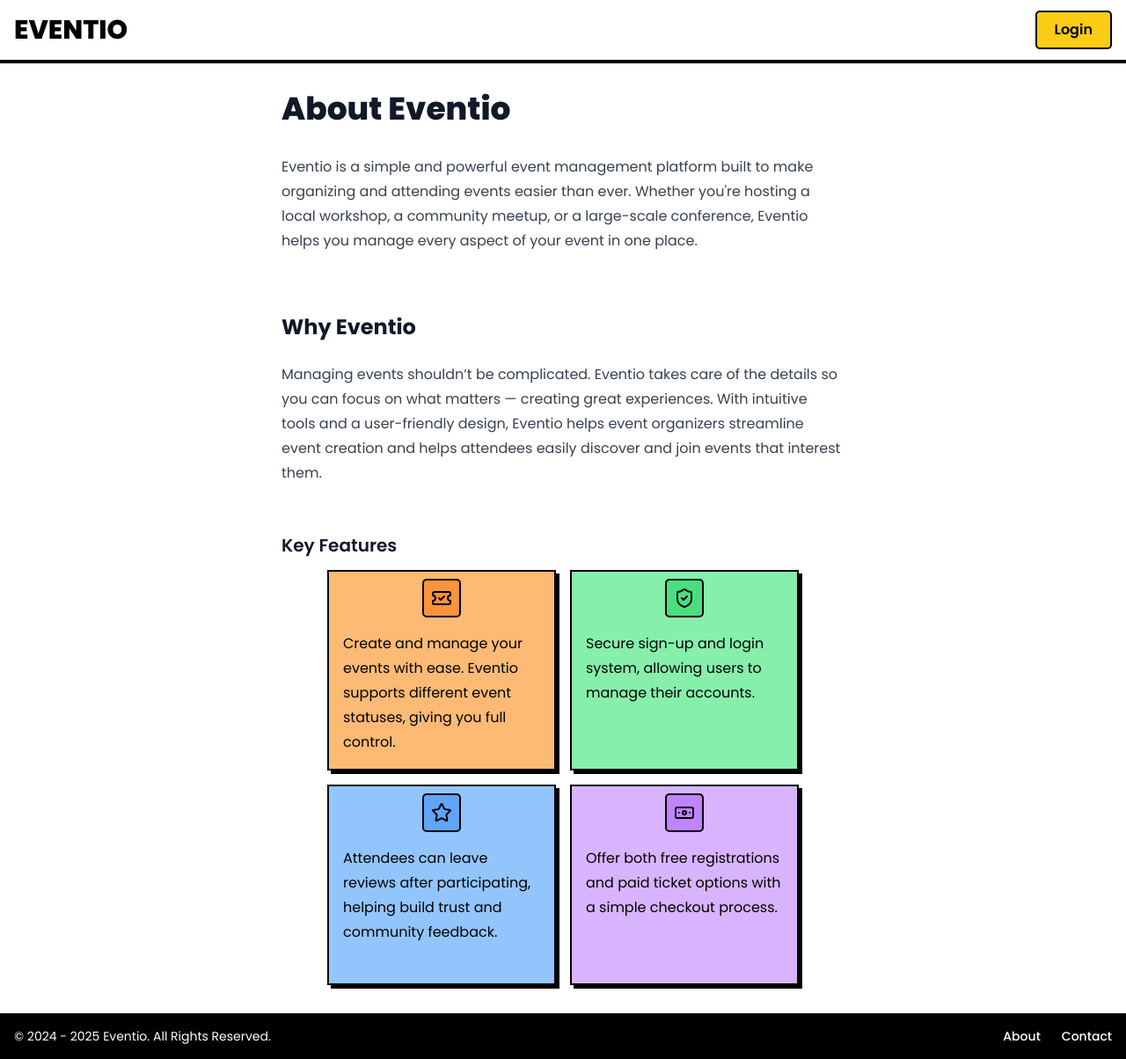
After one commit to MadGotten/Eventio, a Django app: template Eventio/events/templates/about.html in a window 1280 px wide. The commit adds this page. Shown: the whole page at 88% size. Run offline with Django 5.2, Linux system fonts and the light colour scheme; the template is opened without the code that fills it, so the values that code supplies are empty; style sheets or scripts are compiled from the project's sources; some libraries are stand-ins or nearby versions.

Commit message:
Add About and Contact pages with form handling

```diff
--- a/Eventio/events/forms.py
+++ b/Eventio/events/forms.py
@@ -49,3 +49,8 @@ class ReviewForm(forms.ModelForm):
     class Meta:
         model = Review
         fields = ("rating", "comment")
+
+
+class ContactForm(forms.Form):
+    email = forms.EmailField(label="Email")
+    message = forms.CharField(label="Message", widget=forms.Textarea({"cols": 40, "rows": 6}))
--- /dev/null
+++ b/Eventio/events/templates/about.html
@@ -0,0 +1,39 @@
+{% extends "base.html" %}
+
+{% block title %}- About{% endblock %}
+
+{% block base_content %}
+    <div class="flex flex-col max-w-screen-sm flex-grow flex-shrink-0">
+        <h1>About Eventio</h1>
+        <p class="mt-0">
+            Eventio is a simple and powerful event management platform built to make organizing and attending events easier than ever.
+            Whether you're hosting a local workshop, a community meetup, or a large-scale conference,
+            Eventio helps you manage every aspect of your event in one place.
+        </p>
+        <h2>Why Eventio</h2>
+        <p>
+            Managing events shouldn’t be complicated. Eventio takes care of the details so you can focus on what matters —
+            creating great experiences. With intuitive tools and a user-friendly design,
+            Eventio helps event organizers streamline event creation and helps attendees easily discover and join events that interest them.
+        </p>
+        <h3>Key Features</h3>
+        <div class="grid grid-cols-[repeat(1,_minmax(0,_280px))] sm:grid-cols-[repeat(2,260px)] gap-4 grid-rows-2 justify-center text-black">
+            <div class="feature-card bg-orange-300">
+                <div class="btn-icon bg-orange-400 p-2"><i data-lucide="ticket-check"></i></div>
+                <p class="m-0">Create and manage your events with ease. Eventio supports different event statuses, giving you full control.</p>
+            </div>
+            <div class="feature-card bg-green-300">
+                <div class="btn-icon bg-green-400 p-2"><i data-lucide="shield-check"></i></div>
+                <p class="m-0">Secure sign-up and login system, allowing users to manage their accounts.</p>
+            </div>
+            <div class="feature-card bg-blue-300">
+                <div class="btn-icon bg-blue-400 p-2"><i data-lucide="star"></i></div>
+                <p class="m-0">Attendees can leave reviews after participating, helping build trust and community feedback.</p>
+            </div>
+            <div class="feature-card bg-purple-300">
+                <div class="btn-icon bg-purple-400 p-2"><i data-lucide="banknote"></i></div>
+                <p class="m-0">Offer both free registrations and paid ticket options with a simple checkout process.</p>
+            </div>
+        </div>
+    </div>
+{% endblock %}
--- a/Eventio/events/templates/partials/_review_form.html
+++ b/Eventio/events/templates/partials/_review_form.html
@@ -9,7 +9,7 @@
             <label for="star{{i}}" class="cursor-pointer transition hover:scale-125 has-[:focus]:scale-125">
                 <input x-model="currentVal" id="star{{i}}" type="radio" class="sr-only" name="ratingStar" value="{{i|add:1}}">
                 <svg xmlns="http://www.w3.org/2000/svg" aria-hidden="true" viewBox="0 0 24 24" fill="currentColor" class="w-6 h-6 text-neutral-400" :class="currentVal > {{i}} ? '!text-amber-500' : '!text-neutral-400'">
-                    <path fill-rule="evenodd" d="M10.788 3.21c.448-1.077 1.976-1.077 2.424 0l2.082 5.006 5.404.434c1.164.093 1.636 1.545.749 2.305l-4.117 3.527 1.257 5.273c.271 1.136-.964 2.033-1.96 1.425L12 18.354 7.373 21.18c-.996.608-2.231-.29-1.96-1.425l1.257-5.273-4.117-3.527c-.887-.76-.415-2.212.749-2.305l5.404-.434 2.082-5.005Z" clip-rule="evenodd">
+                    <path fill-rule="evenodd" d="M10.788 3.21c.448-1.077 1.976-1.077 2.424 0l2.082 5.006 5.404.434c1.164.093 1.636 1.545.749 2.305l-4.117 3.527 1.257 5.273c.271 1.136-.964 2.033-1.96 1.425L12 18.354 7.373 21.18c-.996.608-2.231-.29-1.96-1.425l1.257-5.273-4.117-3.527c-.887-.76-.415-2.212.749-2.305l5.404-.434 2.082-5.005Z" clip-rule="evenodd"></path>
                 </svg>
             </label>
         {% endfor %}
--- a/Eventio/events/urls.py
+++ b/Eventio/events/urls.py
@@ -16,10 +16,14 @@ Including another URLconf
 """
 
 from django.urls import path
+from django.views.generic import TemplateView
 from . import views
 
 urlpatterns = [
     path("", views.event.event_list, name="event_list"),
+    path("about/", TemplateView.as_view(template_name="about.html"), name="about"),
+    path("contact/", views.event.ContactFormView.as_view(), name="contact"),
+    path("thanks/", TemplateView.as_view(template_name="thanks.html"), name="thanks"),
     path("accounts/", views.account.account_detail, name="account_detail"),
     path("accounts/delete/", views.account.account_delete, name="account_delete"),
     path("event/", views.event.event_create, name="event_create"),
--- a/Eventio/static/css/input.css
+++ b/Eventio/static/css/input.css
@@ -26,4 +26,8 @@
     .btn-icon {
         @apply rounded no-underline border-2 border-black
     }
+
+    .feature-card {
+        @apply relative p-4 pt-2 border-black border-2 box-shadow flex flex-col justify-start items-center gap-4
+    }
 }
--- a/Eventio/templates/footer.html
+++ b/Eventio/templates/footer.html
@@ -1,18 +1,12 @@
 <footer class="p-4 m-0 w-full bg-black text-white flex flex-col md:flex-row md:items-center md:justify-between">
-    <span class="text-sm sm:text-center">&copy; 2024 <a href="" class="hover:underline">Eventio</a>. All Rights Reserved.
+    <span class="text-sm sm:text-center">&copy; 2024 - 2025 <a href="{% url 'event_list' %}" class="hover:underline">Eventio</a>. All Rights Reserved.
     </span>
     <ul class="flex flex-wrap sm:justify-center items-center mt-3 text-sm font-medium md:mt-0">
         <li>
-            <a href="#" class="hover:underline me-4 md:me-6">About</a>
+            <a href="{% url 'about' %}" class="hover:underline me-4 md:me-6">About</a>
         </li>
         <li>
-            <a href="#" class="hover:underline me-4 md:me-6">Privacy Policy</a>
-        </li>
-        <li>
-            <a href="#" class="hover:underline me-4 md:me-6">Licensing</a>
-        </li>
-        <li>
-            <a href="#" class="hover:underline">Contact</a>
+            <a href="{% url 'contact' %}" class="hover:underline">Contact</a>
         </li>
     </ul>
 </footer>
```
Also changed, not shown: Eventio/events/templates/contact.html (added, +22 -0 lines), Eventio/events/templates/thanks.html (added, +10 -0 lines), Eventio/events/views/event.py (+19 -1 lines).
